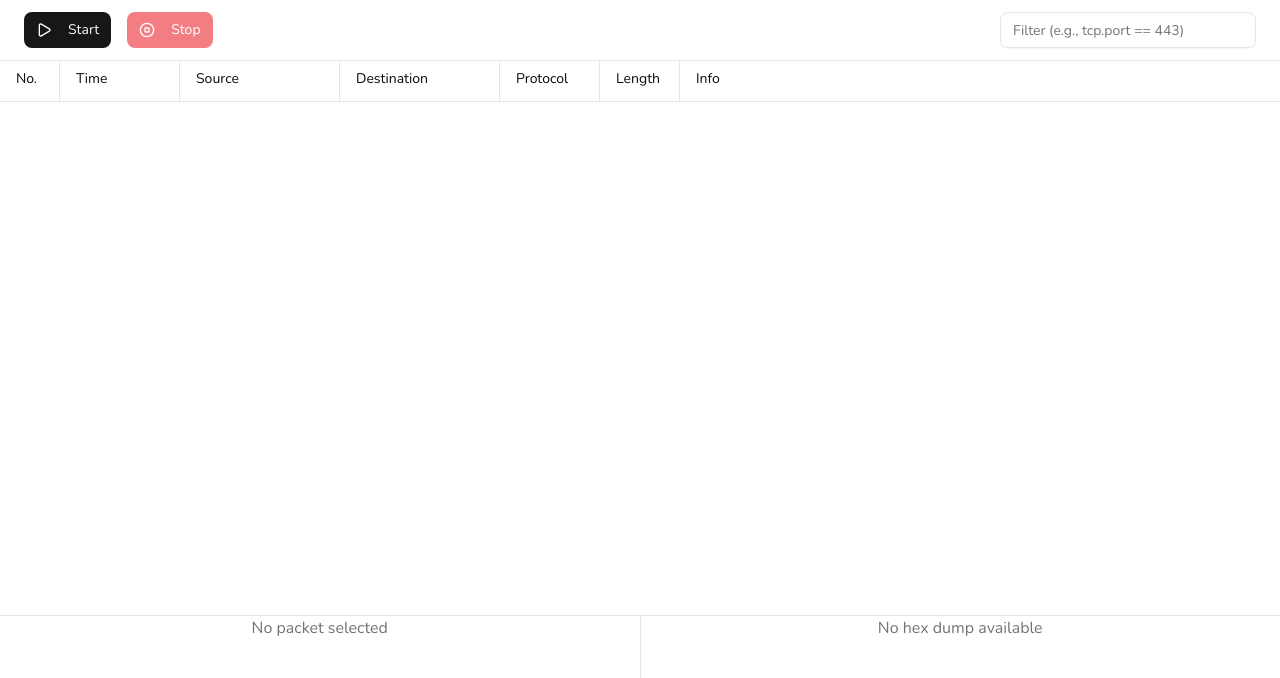
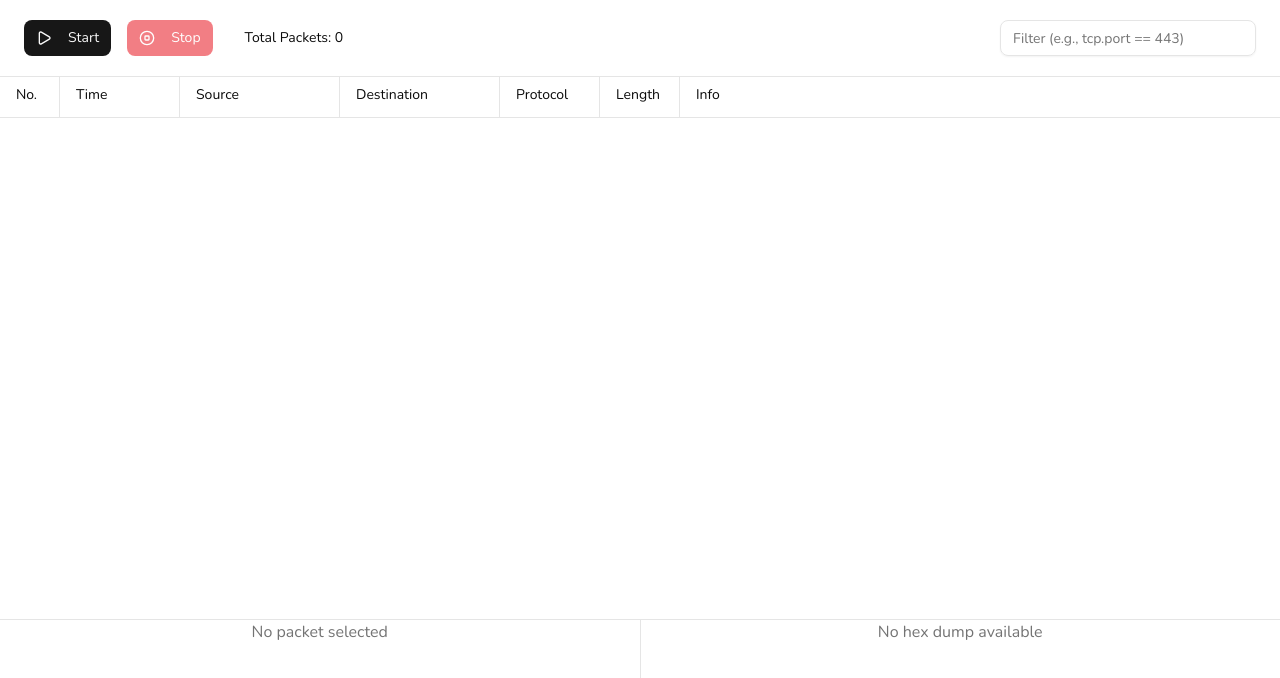
Before and after one commit to tomaquet18/WireCrab, a React (Vite) app in the folder frontend/: page /capture in a window 1280 px wide. Shown: the top 678 px of the page. Built offline with nearby package versions, Linux system fonts and the light colour scheme.

Commit message:
fix(capture): relocate packet count indicator for consistent UI placement

```diff
--- a/frontend/src/pages/CapturePage.tsx
+++ b/frontend/src/pages/CapturePage.tsx
@@ -162,6 +162,10 @@ export default function CapturePage() {
           <StopCircle className="w-4 h-4 mr-2" />
           Stop
         </Button>
+        {/* Packet count indicator */}
+        <div className="px-4 py-4 text-sm">
+          Total Packets: {totalPackets}
+        </div>
         <Input
           placeholder="Filter (e.g., tcp.port == 443)"
           className="w-64 ml-auto"
@@ -196,11 +200,6 @@ export default function CapturePage() {
                   hexDump={hexDump}
                 />
               </Suspense>
-
-              {/* Packet count indicator */}
-              <div className="px-4 py-2 border-t">
-                Total Packets: {totalPackets}
-              </div>
             </div>
           </ResizablePanel>
         </ResizablePanelGroup>
```
